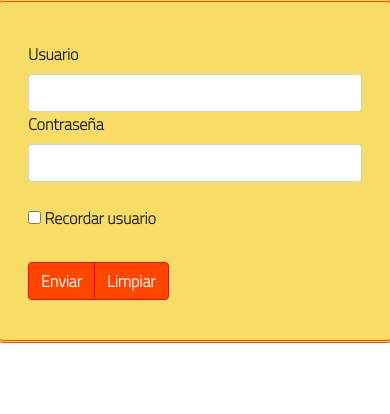
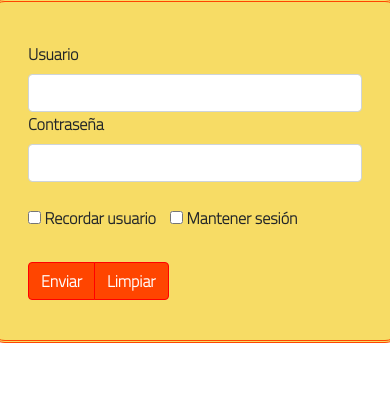
Before and after one commit to MakaGrimhilde/Tarea_Online_3_DWES, a PHP site: page /login.php in a window 390 px wide. Shown: the part 221-635 px from the top of the page. Run offline with PHP 8.4, Linux system fonts and the light colour scheme.

Commit message:
Cuarto commit de la Tarea Online 3, ejercicio 4 completado

```diff
--- a/includes/formulario.php
+++ b/includes/formulario.php
@@ -34,14 +34,19 @@
                     </div>
                 </div>
                 <br/>
-
-
-                <label>
-                <input type="checkbox" name="recuerdame">
-                    Recordar usuario
-                </label>
-
-                <br/>
+                <div class="row">
+                    <div class="col-sm">
+                        <label>
+                            <input type="checkbox" name="recuerdame">
+                                Recordar usuario
+                        </label>
+                        &nbsp;&nbsp;
+                        <label>
+                            <input type="checkbox" name="mantener">
+                                Mantener sesión
+                        </label>
+                    </div>
+                </div>
 
                 <?php
                     if(isset($_GET['error'])){
@@ -58,6 +63,7 @@
                         }
                     }
                 ?>
+
                 <br/>
                 <!--botones para enviar los datos recogidos en el formulario y para limpiar los campos-->
                 <div class="btn-group" role="group" aria-label="Basic example">
--- a/includes/recibir.php
+++ b/includes/recibir.php
@@ -5,18 +5,19 @@ $passwordCorrecto = "12345";
 
 if (isset($_POST["boton"])){
 
-    if (isset($_POST["usuario"]) and isset($_POST["password"]) and !empty($_POST["usuario"] and !empty($_POST["password"]))){
+    if (isset($_POST["usuario"]) and isset($_POST["password"]) || !empty($_POST["usuario"] and !empty($_POST["password"]))){
 
         if ($_POST["usuario"] == $usuarioCorrecto and $_POST["password"] == $passwordCorrecto){
 
             session_start();
-            $_SESSION["login"] = 1;
+            $_SESSION["login"] = $_POST["usuario"];
             $_SESSION["usuario"] = $_POST["usuario"];
 
             if (isset($_POST["recuerdame"]) and ($_POST["recuerdame"] == "on")){
 
                 setcookie("usuario", $_POST["usuario"], time() + (365 * 24 * 60 * 60));
                 setcookie("password", $_POST["password"], time() + (365 * 24 * 60 * 60));
+                setcookie("recuerdame", $_POST["recuerdame"], time() + (30 * 24 * 60 * 60));
 
             } else {
 
@@ -28,6 +29,24 @@ if (isset($_POST["boton"])){
                 if (isset($_COOKIE["password"])){
 
                     setcookie("password", "");
+                }
+
+                if (isset($_COOKIE["recuerdame"])){
+
+                    setcookie("recuerdame", "");
+                }
+            }
+
+            if (isset($_POST["mantener"]) and $_POST["mantener"] == "on"){
+
+                setcookie("mantener", $_POST["usuario"], time() + (15 * 24 * 60 * 60));
+
+            } else {
+
+                if (isset($_COOKIE["mantener"])){
+
+                    setcookie("mantener", "");
+
                 }
             }
 
```
Also changed, not shown: informacion.php (+14 -2 lines), inicio.php (+14 -2 lines).
